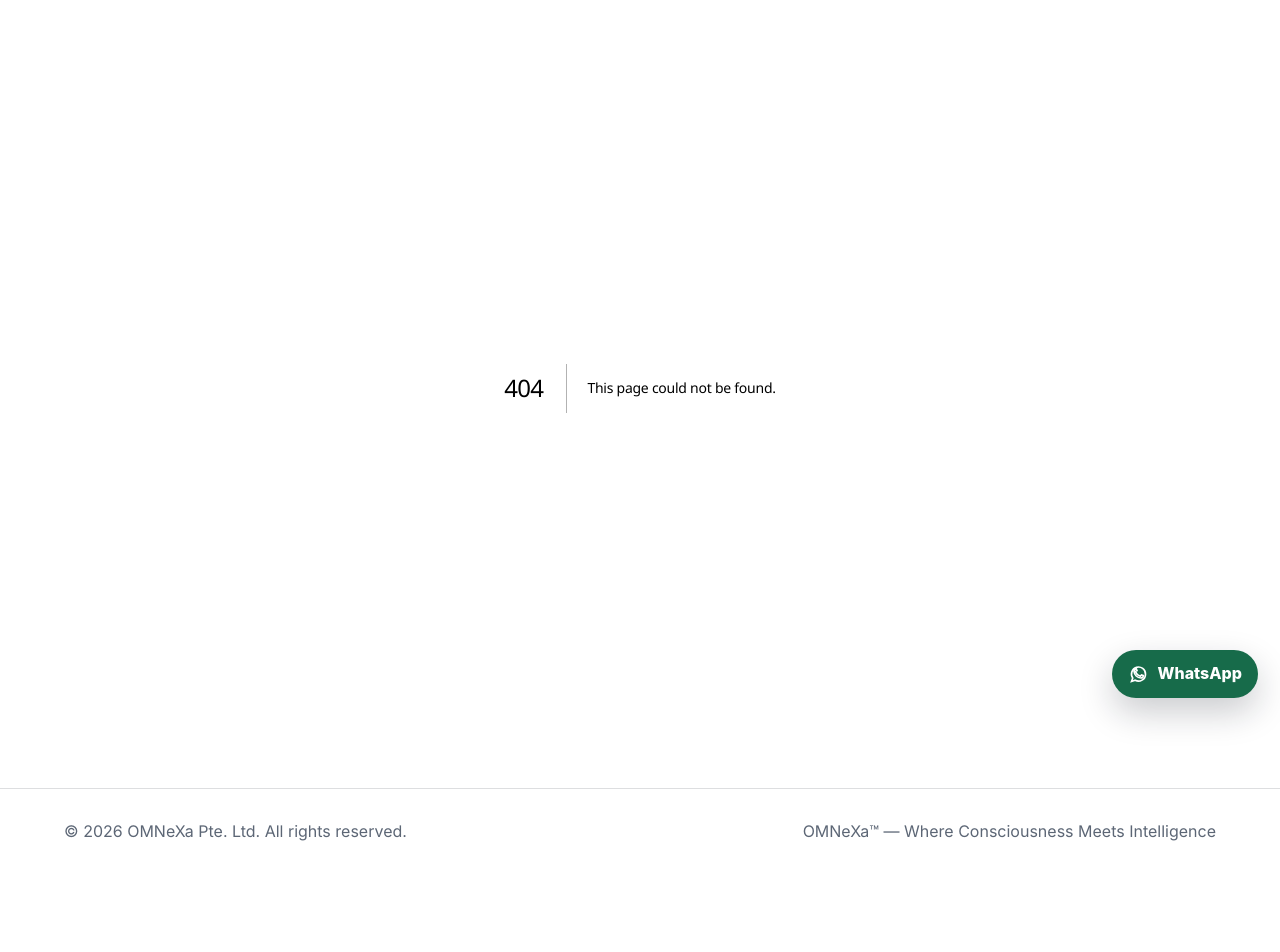
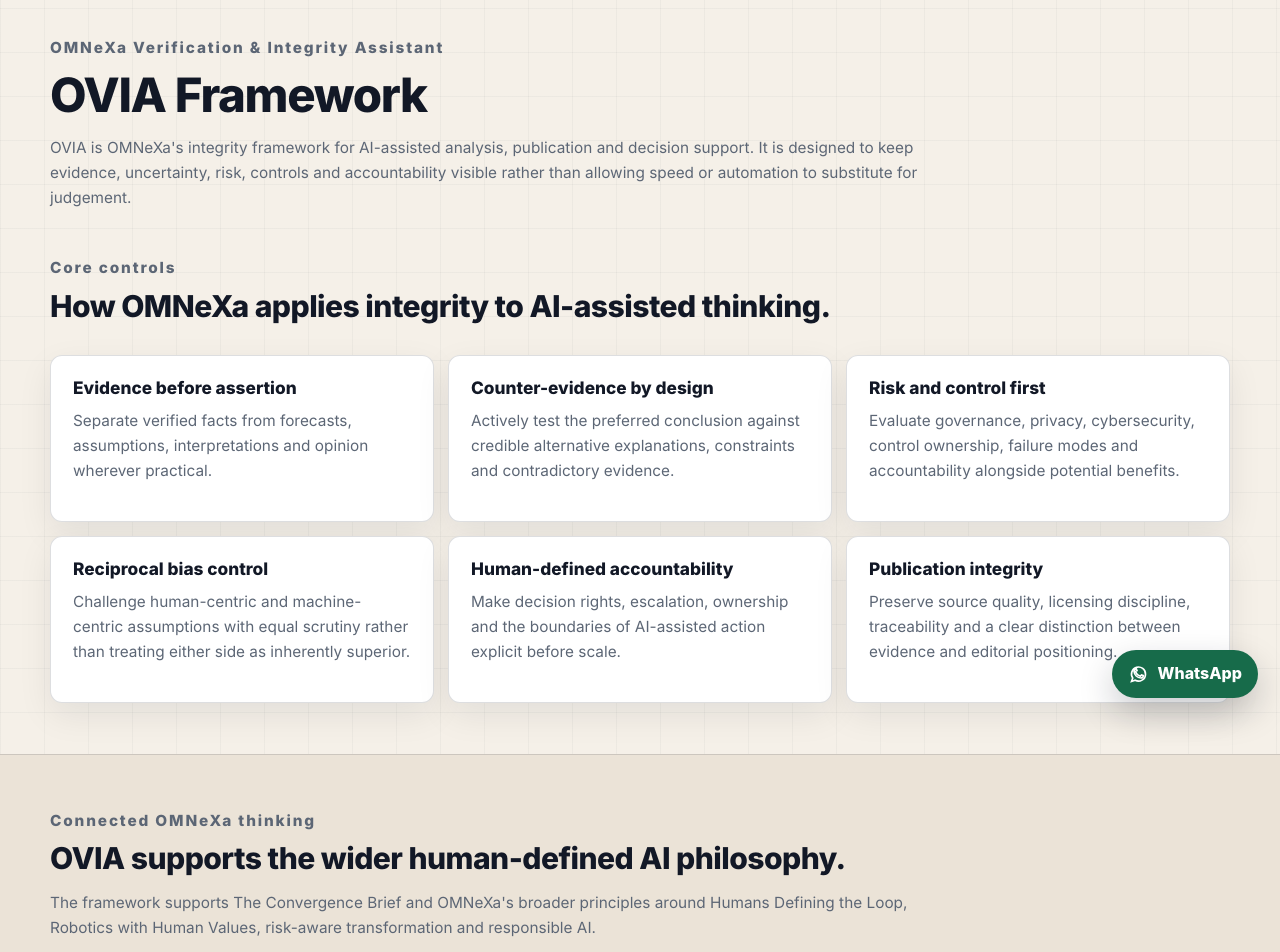
Before and after one commit to HumanSamaritan/OMNEXAFuture, a Next.js app: page /ovia in a window 1280 px wide. Before the commit this address had no page. Shown: the part 80-1032 px from the top of the page. Before the commit the page ends 955 px from the top, so only its background shows below. Built offline with nearby package versions, Linux system fonts and the light colour scheme.

Commit message:
Add canonical OVIA framework page

```diff
--- /dev/null
+++ b/app/ovia/page.tsx
@@ -0,0 +1,91 @@
+import type { Metadata } from "next";
+
+const siteUrl = "https://www.omnexagoc.com";
+
+export const metadata: Metadata = {
+  title: "OVIA Framework",
+  description:
+    "OVIA — OMNeXa Verification & Integrity Assistant — is OMNeXa's publication and analysis integrity framework for evidence, counter-evidence, risk, controls and responsible AI-assisted reasoning.",
+  alternates: { canonical: `${siteUrl}/ovia` }
+};
+
+const principles = [
+  {
+    title: "Evidence before assertion",
+    description:
+      "Separate verified facts from forecasts, assumptions, interpretations and opinion wherever practical."
+  },
+  {
+    title: "Counter-evidence by design",
+    description:
+      "Actively test the preferred conclusion against credible alternative explanations, constraints and contradictory evidence."
+  },
+  {
+    title: "Risk and control first",
+    description:
+      "Evaluate governance, privacy, cybersecurity, control ownership, failure modes and accountability alongside potential benefits."
+  },
+  {
+    title: "Reciprocal bias control",
+    description:
+      "Challenge human-centric and machine-centric assumptions with equal scrutiny rather than treating either side as inherently superior."
+  },
+  {
+    title: "Human-defined accountability",
+    description:
+      "Make decision rights, escalation, ownership and the boundaries of AI-assisted action explicit before scale."
+  },
+  {
+    title: "Publication integrity",
+    description:
+      "Preserve source quality, licensing discipline, traceability and a clear distinction between evidence and editorial positioning."
+  }
+];
+
+export default function OviaPage() {
+  return (
+    <main>
+      <section className="page-hero section-shell aligned-section">
+        <p className="eyebrow">OMNeXa Verification & Integrity Assistant</p>
+        <h1>OVIA Framework</h1>
+        <p>
+          OVIA is OMNeXa's integrity framework for AI-assisted analysis, publication and decision support.
+          It is designed to keep evidence, uncertainty, risk, controls and accountability visible rather than
+          allowing speed or automation to substitute for judgement.
+        </p>
+      </section>
+
+      <section className="section-shell aligned-section">
+        <div className="section-heading">
+          <p className="eyebrow">Core controls</p>
+          <h2>How OMNeXa applies integrity to AI-assisted thinking.</h2>
+        </div>
+        <div className="service-preview-grid">
+          {principles.map((principle) => (
+            <article className="service-card" key={principle.title}>
+              <h3>{principle.title}</h3>
+              <p>{principle.description}</p>
+            </article>
+          ))}
+        </div>
+      </section>
+
+      <section className="band">
+        <div className="section-shell aligned-section">
+          <div className="section-heading">
+            <p className="eyebrow">Connected OMNeXa thinking</p>
+            <h2>OVIA supports the wider human-defined AI philosophy.</h2>
+            <p>
+              The framework supports The Convergence Brief and OMNeXa's broader principles around Humans
+              Defining the Loop, Robotics with Human Values, risk-aware transformation and responsible AI.
+            </p>
+          </div>
+          <div className="hero-actions">
+            <a className="button primary" href="/convergence-brief">The Convergence Brief</a>
+            <a className="button secondary" href="/humans-defining-the-loop">Humans Defining the Loop</a>
+          </div>
+        </div>
+      </section>
+    </main>
+  );
+}
```
